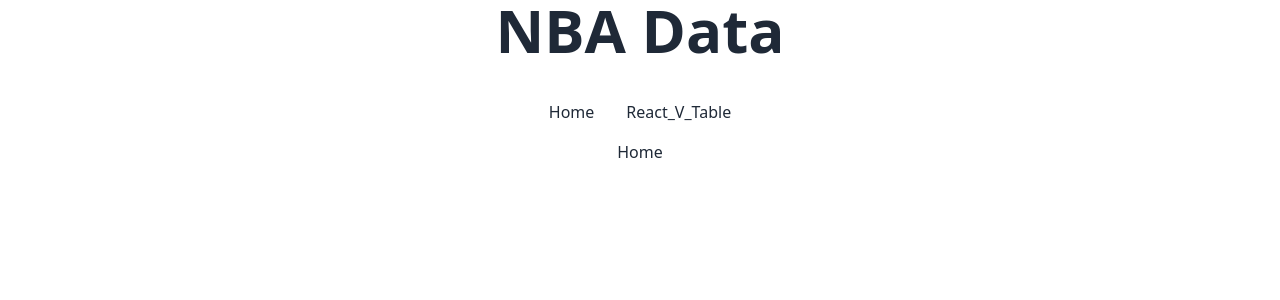
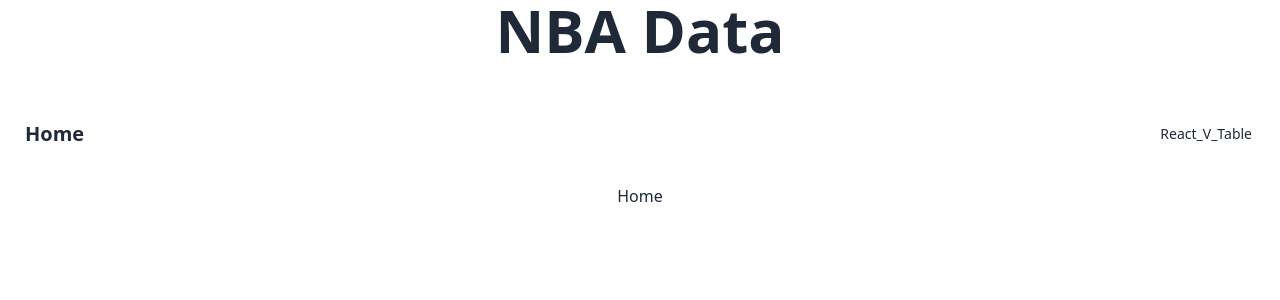
Before and after one commit to nprasad2077/NBA_Visual, a React (Vite) app: page / in a window 1280 px wide. Shown: the top 300 px of the page. Built offline with nearby package versions, Linux system fonts and the light colour scheme; no server answers.

Commit message:
new navbar + links

```diff
--- a/src/App.jsx
+++ b/src/App.jsx
@@ -12,7 +12,7 @@ function App() {
           <h1 class="text-6xl font-semibold">NBA Data</h1>
         </header>
       </div>
-      <div class="flex flex-col items-center w-full">
+      <div class="flex flex-col items-center w-full" data-theme='black'>
         <BrowserRouter>
           <Navigation />
           <div class='flex flex-col items-center justify-center w-full mt-4'>
--- a/src/components/Navigation.jsx
+++ b/src/components/Navigation.jsx
@@ -1,19 +1,34 @@
-import React from 'react'
-import { Link } from 'react-router-dom'
+import React from "react";
+import { Link } from "react-router-dom";
 
 function Navigation() {
   return (
-    <nav>
-        <ul class='flex'>
-            <li class='px-4'>
-                <Link to='/'>Home</Link>
-            </li>
-            <li class='px-4'>
-                <Link to='/reactvtable'>React_V_Table</Link>
-            </li>
+    <div className="navbar bg-base-100">
+      <div className="flex-1">
+        <Link to="/" className="btn btn-ghost text-xl">Home</Link>
+      </div>
+      <div className="flex-none">
+        <ul className="menu menu-horizontal px-1">
+          <li>
+            <Link to="/reactvtable">React_V_Table</Link>
+          </li>
+          {/* <li>
+            <details>
+              <summary>Parent</summary>
+              <ul className="p-2 bg-base-100 rounded-t-none">
+                <li>
+                  <Link to="/">Home</Link>
+                </li>
+                <li>
+                  <Link to="/reactvtable">React_V_Table</Link>
+                </li>
+              </ul>
+            </details>
+          </li> */}
         </ul>
-    </nav>
-  )
+      </div>
+    </div>
+  );
 }
 
-export default Navigation
+export default Navigation;
```
